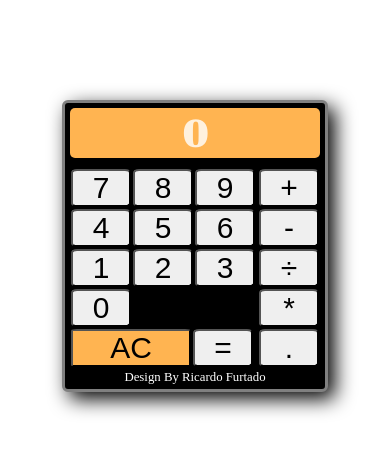
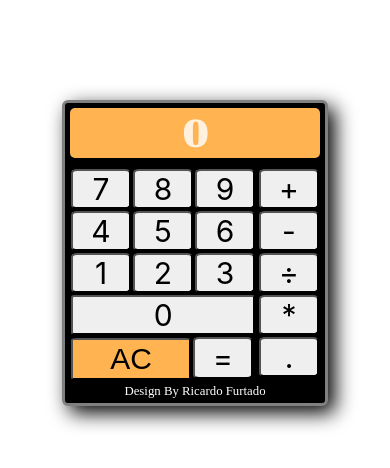
Before and after one commit to rickfurt/React-Calculator, a React (Create React App) app: page / in a window 390 px wide. Shown: the top 468 px of the page. Built offline with nearby package versions, Linux system fonts and the light colour scheme.

Commit message:
fixing mobile layout

```diff
--- a/src/App.css
+++ b/src/App.css
@@ -43,6 +43,7 @@
   display: flex;
   flex-direction: row;
   flex-wrap: wrap;
+
 }
 
 .operators{
@@ -63,10 +64,22 @@
   text-align: center;
   width: 60px;
   margin: 1px;
+  height: 100%;
   border-radius:10%;
+  font-family: -apple-system, BlinkMacSystemFont, 'Segoe UI', Roboto, Oxygen, Ubuntu, Cantarell, 'Open Sans', 'Helvetica Neue', sans-serif;
 }
 
-.number:hover{
+.zero{
+  color: #000000;
+  font-size: 30px;
+  text-align: center;
+  width: 98%;
+  margin: 1px 0px 1px 1px;
+  border-radius:3px;
+  font-family: -apple-system, BlinkMacSystemFont, 'Segoe UI', Roboto, Oxygen, Ubuntu, Cantarell, 'Open Sans', 'Helvetica Neue', sans-serif;
+}
+
+.number:hover,.zero:hover,.operator:hover,.clear:hover{
   background-color:  #000000;
   color:white;
   transform: scale(0.95);
@@ -76,35 +89,14 @@
   -o-transform: scale(0.95);
 }
 
-.operator:hover{
-  background-color:#000000;
-  color:white;
-  transform: scale(0.9);
-  -webkit-transform: scale(0.95);
-  -moz-transform: scale(0.95);
-  -ms-transform: scale(0.95);
-  -o-transform: scale(0.95);
-}
-
-
 .clear{
   width: 120px;
   border-radius:5%;
   background-color:#ffb451;
-  /* border:1px solid white; */
   color:  #000000;
   font-size: 30px;
-  margin:1px 1px 0 1px;
-}
-
-.clear:hover{
-  background-color:  #000000;
-  color:white;
-  transform: scale(0.95);
-  -webkit-transform: scale(0.95);
-  -moz-transform: scale(0.95);
-  -ms-transform: scale(0.95);
-  -o-transform: scale(0.95);
+  margin:0px 1px 0 1px;
+  height: 100%;
 }
 
 .credit{
@@ -114,7 +106,7 @@
   font-size: 0.8rem;
   line-height: 0.2rem;
   align-items: center;
-  margin-top: 8px;
+  margin-top: 12px;
 }
 
 
@@ -122,6 +114,16 @@
   .app-container{
     zoom:120%;
   }
+  .number:hover,.zero:hover,.operator:hover,.clear:hover{
+    background-color: none;
+    color:white;
+    transform: scale(0.95);
+    -webkit-transform: scale(0.95);
+    -moz-transform: scale(0.95);
+    -ms-transform: scale(0.95);
+    -o-transform: scale(0.95);
+  }
+
 }
 
 @media only screen and (max-width:400px){
--- a/src/App.js
+++ b/src/App.js
@@ -7,9 +7,8 @@ class App extends Component {
     super()
     this.state = {
       input:'',
-      display:0,
       store:[],
-      initial:0,
+      initial:'0',
       result:'0',
     }
     this.handleEqual = this.handleEqual.bind(this);
@@ -33,7 +32,6 @@ class App extends Component {
 
   clear = () => {
     this.setState({
-      store:[],
       result:this.state.initial,
     })
   }
@@ -70,7 +68,7 @@ class App extends Component {
           <button className="number" id="one" value="1" onClick={this.handleClick}>1</button>
           <button className="number" id="two" value="2" onClick={this.handleClick}>2</button>
           <button className="number" id="three" value="3" onClick={this.handleClick}>3</button>
-          <button className="number" id="zero"value="0" onClick={this.handleClick}>0</button>
+          <button className="zero" id="zero"value="0" onClick={this.handleClick}>0</button>
 
           <span className="clearfix">
             <button className="clear" id="clear" onClick={this.clear}>AC</button>
```
